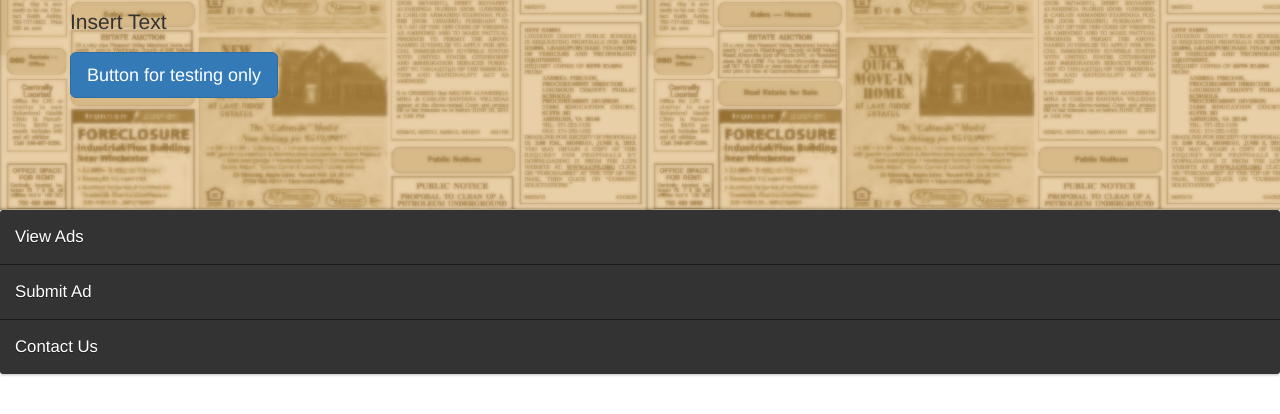
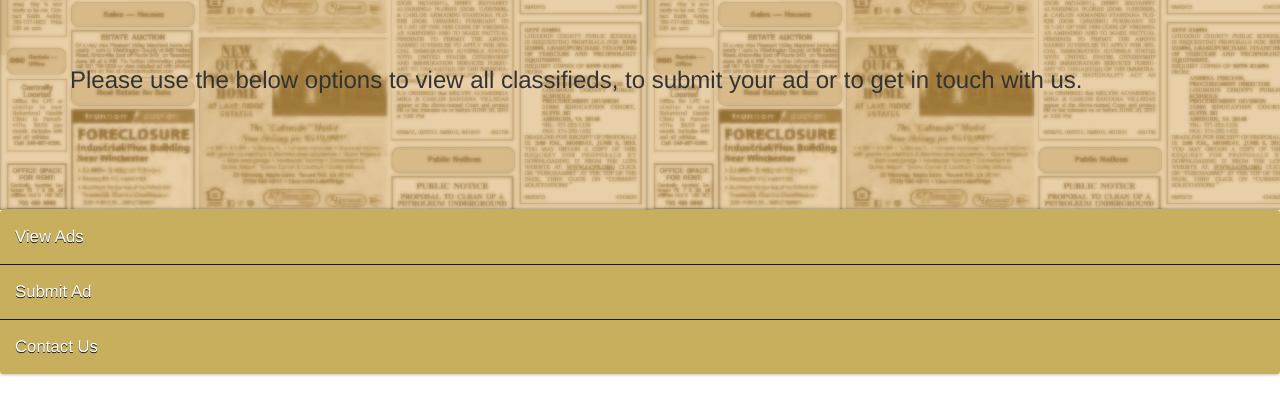
Before and after one commit to devahe/WAD-Project-2015, a plain HTML site: page index.html in a window 1280 px wide. Shown: the part 190-604 px from the top of the page. Drawn offline with nearby package versions, Linux system fonts and the light colour scheme.

Commit message:
minor changes

```diff
--- a/css/styles.css
+++ b/css/styles.css
@@ -35,7 +35,7 @@ td {
 	overflow:hidden;
 	box-shadow:0px 1px 3px rgba(0,0,0,0.25);
 	border-radius:3px;
-	background:#f7f7f7;
+	color:#f7f7f7;
 }
 
 /*----- Section Titles -----*/
@@ -44,7 +44,7 @@ td {
 	padding:15px;
 	display:inline-block;
 	border-bottom:1px solid #1a1a1a;
-	background:#333;
+	background:#C8AF5E;
 	transition:all linear 0.15s;
 	/* Type */
 	font-size:1.200em;
@@ -53,7 +53,7 @@ td {
 }
 
 .accordion-section-title.active, .accordion-section-title:hover {
-	background:#4c4c4c;
+	background:#E4B620;
 	/* Type */
 	text-decoration:none;
 }
--- a/index.html
+++ b/index.html
@@ -13,7 +13,8 @@
 </head>
 
 <body>
-	<div class="navbar-static-top">
+	<div class="navbar-static-top";
+}>
 		<!--added following Sam Cogan's YouTube vid on Bootstrap DvH 04.11.2015-->
 		<div class="container">
 			<div class="navbar-brand">
@@ -35,8 +36,9 @@
 	<div class="jumbotron">
 		<div class="container">
 			<h1>Classified Ads</h1>
-			<p>Insert Text</p>
-			<p><a href="http://www.google.com" target="_blank" class="btn btn-primary btn-lg">Button for testing only</a></p>
+			<br>
+			<br>
+			<h3>Please use the below options to view all classifieds, to submit your ad or to get in touch with us.</h3>
 		</div>
 	</div>
 
```
